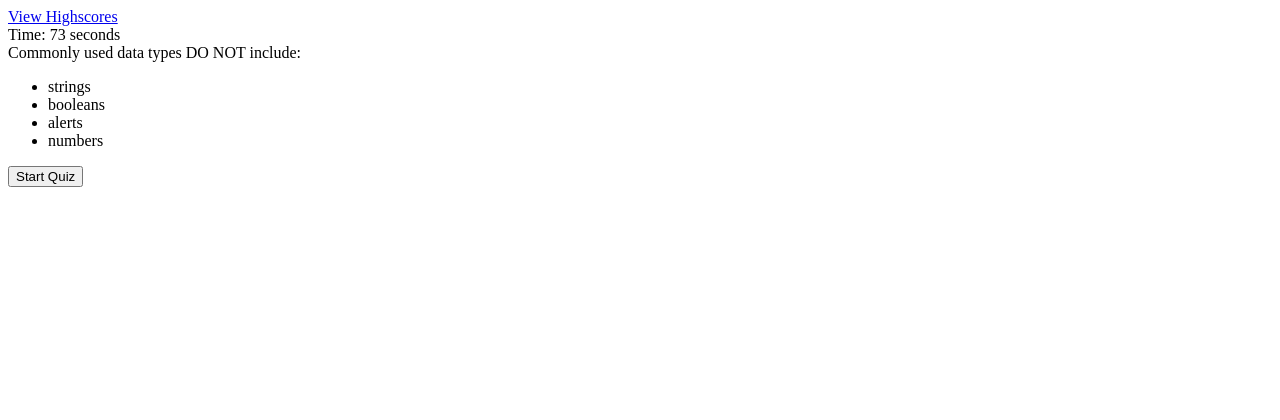
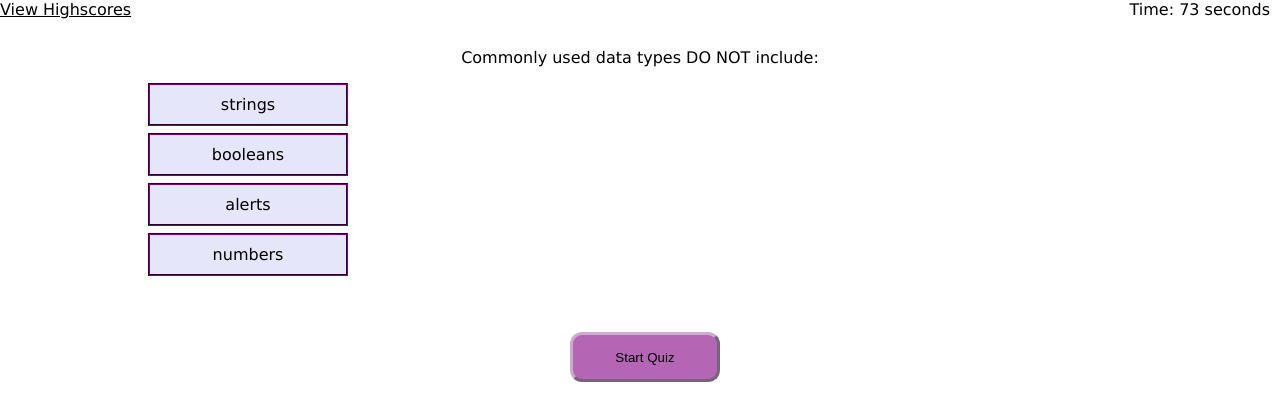
Before and after one commit to Nolsar/Timed_Code_Quiz, a plain HTML site: page index.html in a window 1280 px wide. Both pictures are taken after a click on the button "Start Quiz". Drawn offline with Linux system fonts and the light colour scheme.

Commit message:
added css for index. Created css for hgihScores

```diff
--- a/index.html
+++ b/index.html
@@ -6,11 +6,12 @@
     <meta name="viewport" content="width=device-width, initial-scale=1.0">
     <title>Timed Code Quiz</title>
     <link href="style.css" rel="stylesheet" type="text/css" />
+    <!-- <link href="highScores.css" rel="stylesheet" type="text/css" /> -->
 </head>
 
 <body>
     <!--link to highscores.html-->
-    <a href="highScores.html">View Highscores</a>
+    <a id="highScore1" href="highScores.html">View Highscores</a>
     <div class="container">
         <!--timer-->
         <div id="timer">Time: 0</div>
--- a/script.js
+++ b/script.js
@@ -19,11 +19,6 @@ var questions = [
         title: "Commonly used data types DO NOT include:",
         choices: ["strings", "booleans", "alerts", "numbers"],
         answer: "alerts"
-    },
-    {
-        title: "Inside which HTML element do we put the JavaScript?",
-        choices: ["<javascript>", "<scriptor>", "<js>", "<script>"],
-        answer: "<js>"
     },
     {
         title: "Where is the correct place to insert JavaScript?",
--- a/style.css
+++ b/style.css
@@ -1,4 +1,85 @@
-/*test to check if stylesheet is working
-/* body {
-    background-color: aquamarine;
-} */
+body {
+    font-family:'Lucida Sans', 'Lucida Sans Regular', 'Lucida Grande', 'Lucida Sans Unicode', Geneva, Verdana, sans-serif;
+}
+
+#highScore1{
+    position: absolute;
+    left: 0;
+    top: 0;
+    color: black;
+    font-style: normal;
+}
+
+#timer {
+    position: absolute;
+    top: 0;
+    right: 0;
+    padding-right: 10px;
+}
+
+.container {
+    text-align: center;
+    padding: 40px;
+    /* padding-left: 100px; */
+    height: auto;
+    width: auto;
+}
+
+
+
+#unorderedList {
+    list-style-type: none;
+    position: relative;
+    text-align: center;
+    padding-left: 100px;
+    width: 200px;
+}
+
+li {
+background-color: lavender;
+border-style: groove;
+border-color: purple;
+border-width: 2px;
+padding-top: 10px;
+padding-bottom: 10px;
+margin-bottom: 7px;
+
+}
+
+#startButton{
+    height: 50px;
+    width: 150px;
+    margin-top: 40px;
+    background-color: rgb(180, 102, 180);
+    border-color: rgb(204, 171, 204);
+    border-width: 3px;
+    border-radius: 12px;
+}
+
+#createH1 {
+    font-size: 50px;
+    color: rgb(39, 156, 90);
+    background: -webkit-linear-gradient(rgb(173, 45, 199), rgb(132, 240, 69));
+    /* used the resource https://css-tricks.com/snippets/css/gradient-text/ */
+    -webkit-background-clip: text;
+    -webkit-text-fill-color: transparent;
+}
+
+#initials{
+    height: 35px;
+    width: 75px
+}
+
+button {
+    margin-left: 10px;
+    height: 35px;
+    width: 75px
+    border-style: groove;
+    border-color: purple;
+    background-color: lavender;
+    border-radius: 10px
+}
+
+#createDiv {
+    margin-top: 40px;
+}
```
Also changed, not shown: highScores.html (+1 -0 lines), highScores.css (added).
